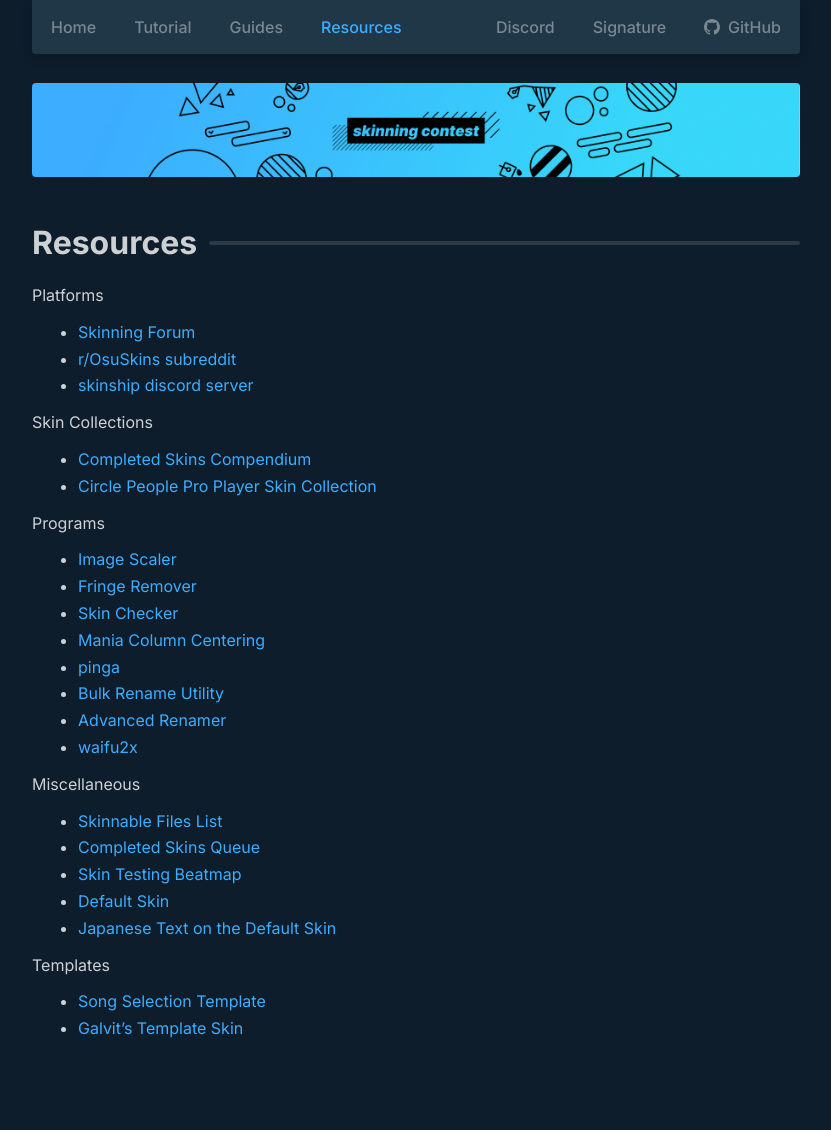
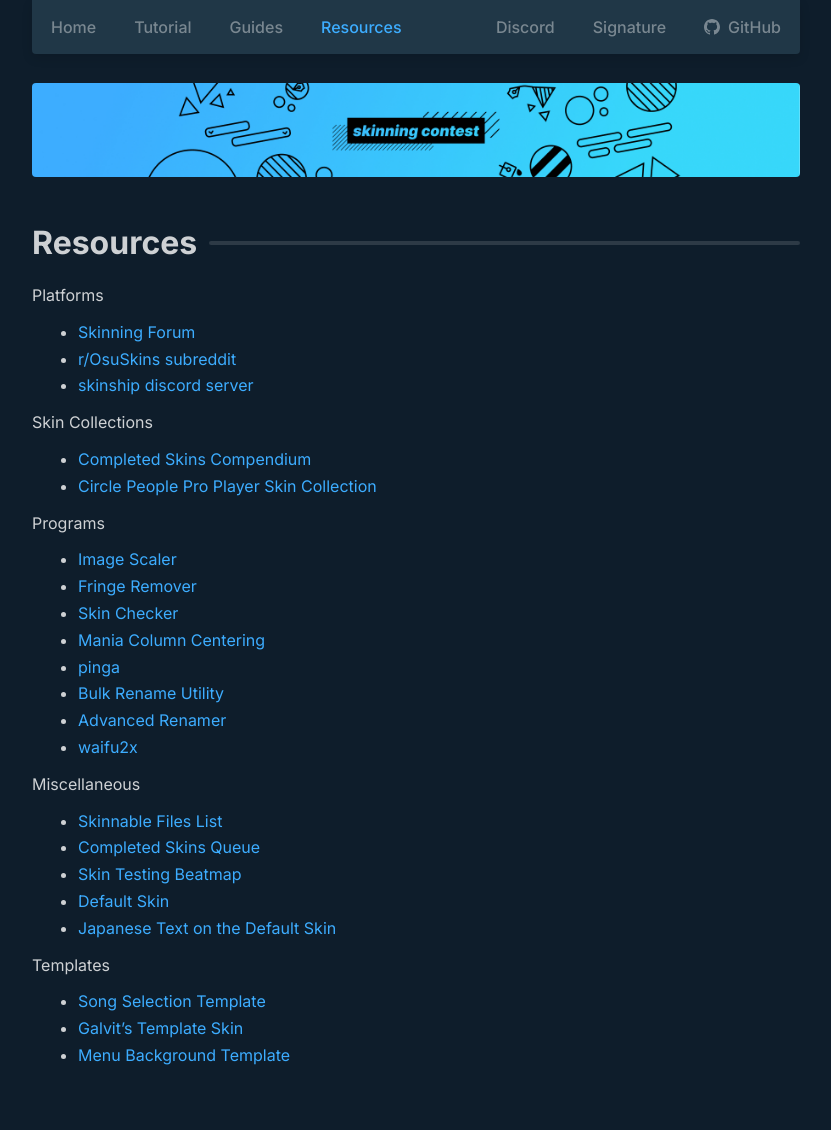
Before and after one commit to RockRoller01/skinninginfo, a Jekyll site: the page built from resources/index.md, in a window 1280 px wide. Shown: the whole page, without its empty margins (224-1055 px from the left). Built offline with Jekyll 4.4.1, drawn with Linux system fonts in a browser that asks for light colours; before the commit the page ends 1103 px from its top, so only the background shows below that.

Commit message:
Update index.md

```diff
--- a/resources/index.md
+++ b/resources/index.md
@@ -40,3 +40,4 @@
 
 -   [Song Selection Template](./song_selection)
 -   [Galvit's Template Skin](https://osu.ppy.sh/community/forums/topics/923143)
+-   [Menu Background Template](.resources/img/menu-background_template/menu-background_template.png)
```
